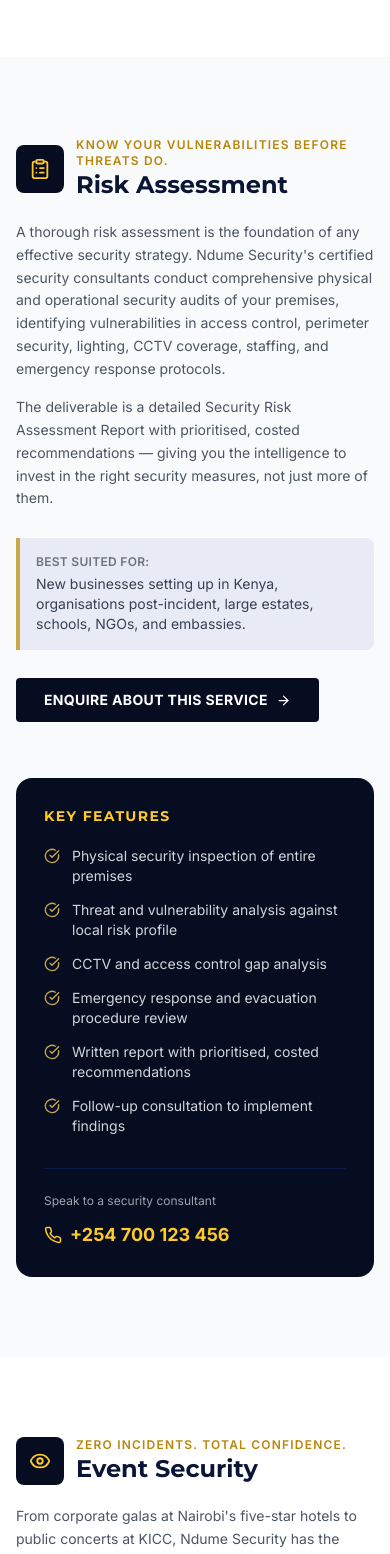
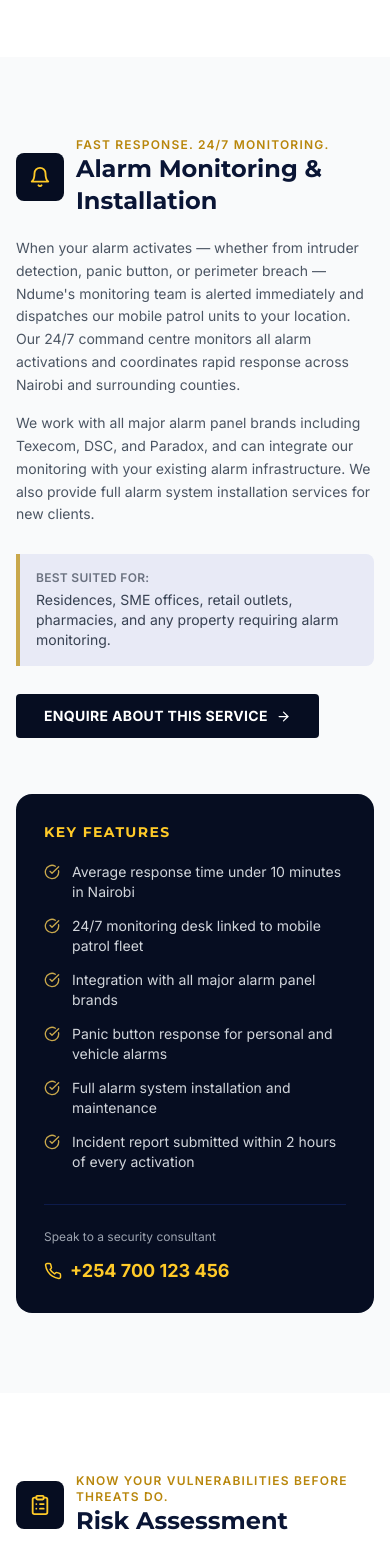
Before and after one commit to zero-shot-assassin/ndume-security, a React (Vite) app: page /services in a window 390 px wide. Shown: the part 4180-5734 px from the top of the page. Built offline with nearby package versions, Linux system fonts and the light colour scheme.

Commit message:
Restore alarm monitoring service (without armed response) - monitoring and mobile patrol response only

```diff
--- a/src/pages/Home.jsx
+++ b/src/pages/Home.jsx
@@ -20,6 +20,11 @@ const services = [
     icon: Car,
     title: 'Mobile Patrols',
     desc: 'Marked patrol vehicles conducting scheduled and random checks across your properties in Nairobi and surrounding counties, ensuring visible deterrence.',
+  },
+  {
+    icon: Bell,
+    title: 'Alarm Monitoring & Installation',
+    desc: '24/7 alarm monitoring with rapid mobile patrol response. We integrate with all major alarm brands and provide full installation services.',
   },
   {
     icon: ClipboardList,
--- a/src/pages/Services.jsx
+++ b/src/pages/Services.jsx
@@ -58,6 +58,24 @@ Officers complete written patrol reports at each visit, which are compiled and s
       'Available as standalone service or complement to guarding',
     ],
     suitable: 'Industrial parks, agricultural properties, construction sites, residential clusters, and commercial strips.',
+  },
+  {
+    id: 'alarm-monitoring',
+    icon: Bell,
+    title: 'Alarm Monitoring & Installation',
+    tagline: 'Fast Response. 24/7 Monitoring.',
+    description: `When your alarm activates — whether from intruder detection, panic button, or perimeter breach — Ndume's monitoring team is alerted immediately and dispatches our mobile patrol units to your location. Our 24/7 command centre monitors all alarm activations and coordinates rapid response across Nairobi and surrounding counties.
+
+We work with all major alarm panel brands including Texecom, DSC, and Paradox, and can integrate our monitoring with your existing alarm infrastructure. We also provide full alarm system installation services for new clients.`,
+    features: [
+      'Average response time under 10 minutes in Nairobi',
+      '24/7 monitoring desk linked to mobile patrol fleet',
+      'Integration with all major alarm panel brands',
+      'Panic button response for personal and vehicle alarms',
+      'Full alarm system installation and maintenance',
+      'Incident report submitted within 2 hours of every activation',
+    ],
+    suitable: 'Residences, SME offices, retail outlets, pharmacies, and any property requiring alarm monitoring.',
   },
   {
     id: 'risk-assessment',
```
